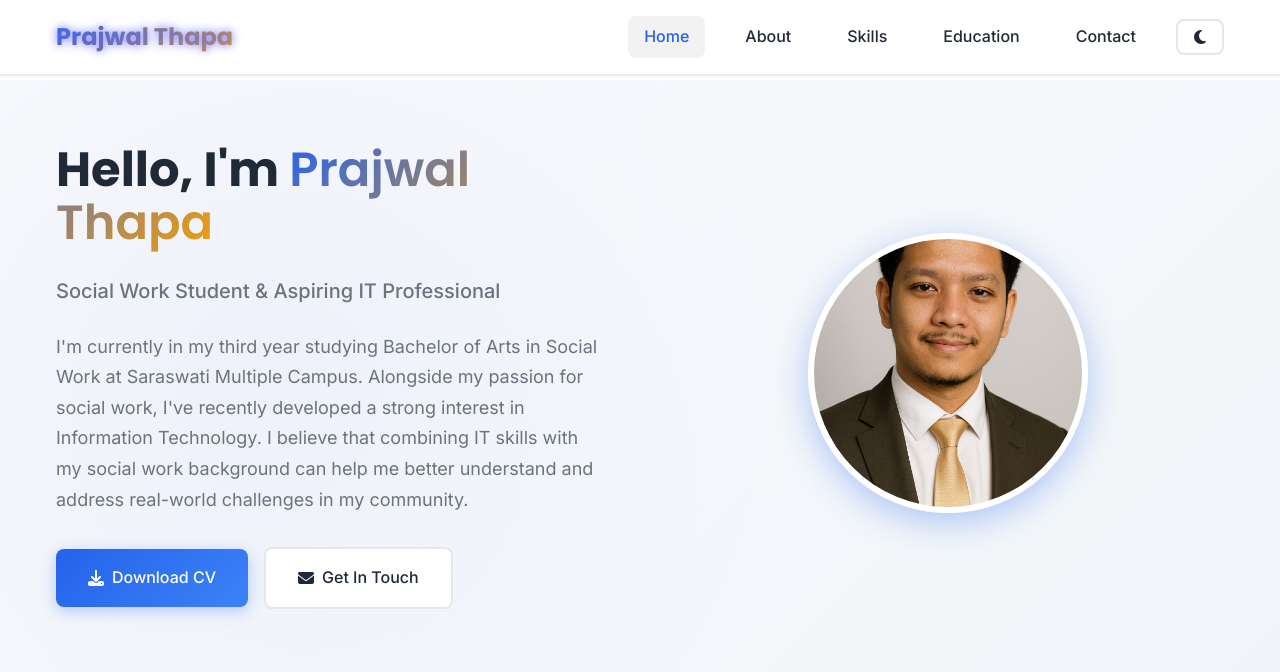
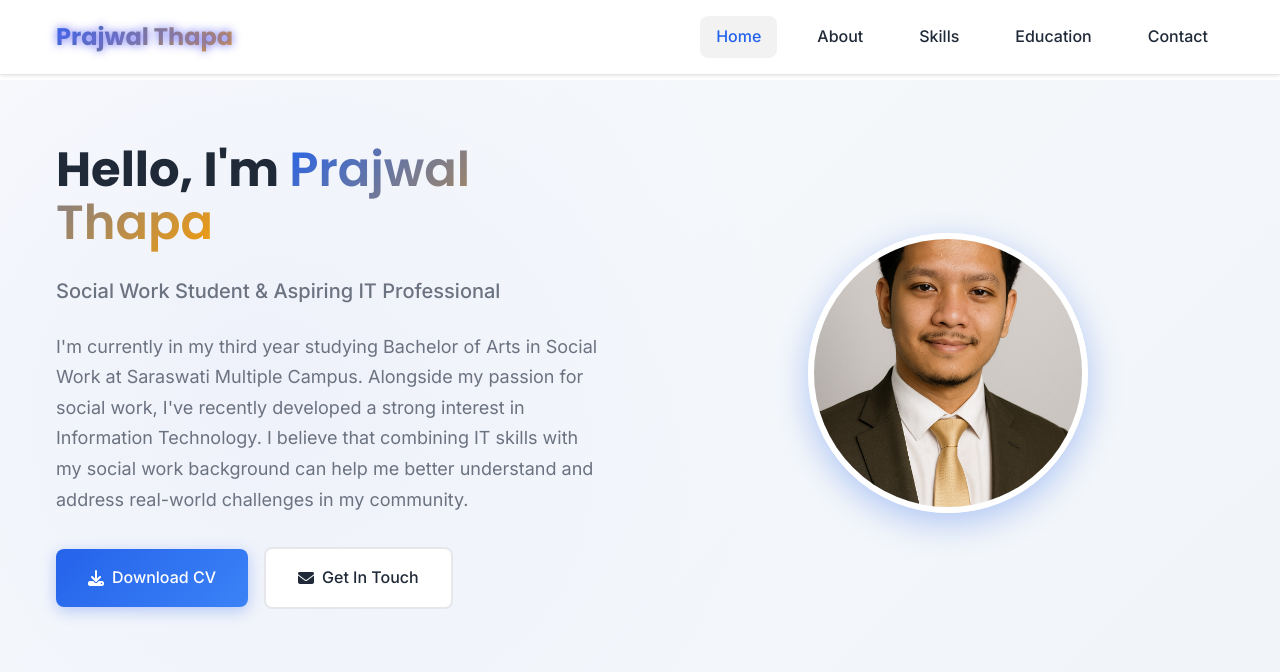
Before and after one commit to potat0ka/Prajwal_portfolio, a Flask app: page /portfolio in a window 1280 px wide. Shown: the top 672 px of the page. Run offline with Flask 3, Linux system fonts and the light colour scheme; some libraries are stand-ins or nearby versions.

Commit message:
Assistant checkpoint: Remove theme toggle from portfolio navigation
Assistant generated file changes:
- templates/index.html: Remove theme toggle button from portfolio navigation

---

User prompt:

remove the dark mode and lightmode button inn the portfolio page make it like when the button is  pressed in the landiong page it will set for all page  the light and dark mode

Replit-Commit-Author: Assistant
Replit-Commit-Session-Id: 4014681a-9d8e-4261-b7f9-b45e7205a3da

```diff
--- a/templates/index.html
+++ b/templates/index.html
@@ -27,11 +27,6 @@
                 </li>
                 <li class="nav-item">
                     <a href="#contact" class="nav-link">Contact</a>
-                </li>
-                <li class="nav-item">
-                    <button class="theme-toggle nav-link" id="theme-toggle" title="Toggle Theme">
-                        <i class="fas fa-moon"></i>
-                    </button>
                 </li>
             </ul>
 
```
